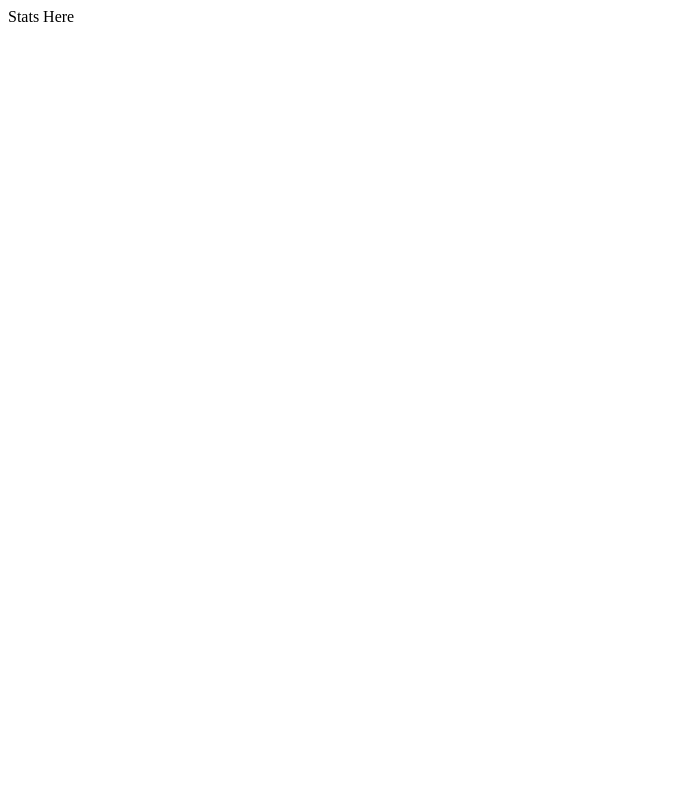
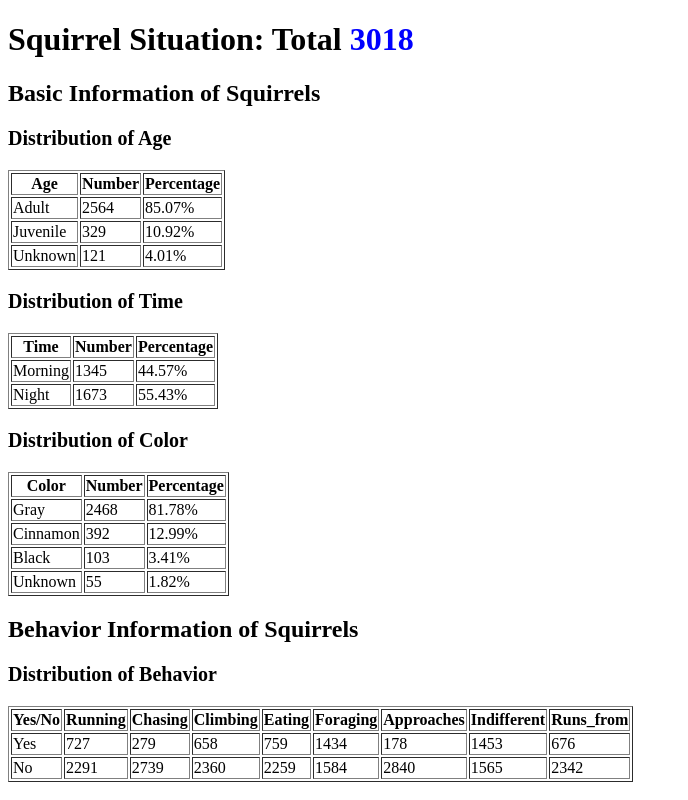
Before and after one commit to Siyuan-Han/SquirrelTracker-, a Django app: page /squtracker/sightings/stats/ in a window 1280 px wide. Before the commit the part shown is almost empty. Shown: the whole page, without its empty margins (0-688 px from the left). Run offline with Django 3.2, Linux system fonts and the light colour scheme; data comes from the database, SQL or seed files in the repository; both versions use the stored data as it was after the commit.

Commit message:
Stat for squirrel

```diff
--- a/squtracker/management/commands/export_squirrel_data.py
+++ b/squtracker/management/commands/export_squirrel_data.py
@@ -2,7 +2,7 @@ from django.core.management.base import BaseCommand
 
 import csv
 
-from tracker_app.models import Squirrel
+from squtracker.models import Squirrel
 class Command(BaseCommand):
         def add_arguments(self, parser):
             parser.add_argument('csv_file')
--- a/squtracker/templates/squtracker/stats.html
+++ b/squtracker/templates/squtracker/stats.html
@@ -1,3 +1,116 @@
+<!DOCTYPE html>
 <html>
-Stats Here
+	<head>
+		<title>Stas For Squirrel Situation</title>
+	</head>
+	<body>
+		<h1>Squirrel Situation: Total<span style="color:blue"> {{context.Total}}</span></h1>
+		<h2>Basic Information of Squirrels</h2>
+		<p style="font-size:20px"><b>Distribution of Age</b> </p>
+		<table border="1">
+			<tr>
+				<th>Age</th>
+				<th>Number</th>
+				<th>Percentage</th>
+			</tr>
+			<tr>
+				<td>Adult</td>
+				<td>{{context.Adult_Number}}</td>
+				<td>{{context.Adult_Percent}}</td>
+			</tr>
+			<tr>
+                                <td>Juvenile</td>
+                                <td>{{context.Juvenile_Number}}</td>
+                                <td>{{context.Juvenile_Percent}}</td>
+                        </tr>
+			<tr>
+                                <td>Unknown</td>
+                                <td>{{context.Number_Unknown}}</td>
+                                <td>{{context.Unknown_Percent}}</td>
+                        </tr>
+		</table>
+		<p style="font-size:20px"><b>Distribution of Time</b> </p>
+                <table border="1">
+                        <tr>
+				<th>Time</th>
+                                <th>Number</th>
+                                <th>Percentage</th>
+                        </tr>
+                        <tr>
+                                <td>Morning</td>
+                                <td>{{context.Morning}}</td>
+                                <td>{{context.Morning_Percent}}</td>
+                        </tr>
+                        <tr>
+                                <td>Night</td>
+                                <td>{{context.Night}}</td>
+                                <td>{{context.Night_Percent}}</td>
+                        </tr>
+                </table>
+		<p style="font-size:20px"><b>Distribution of Color</b> </p>
+                <table border="1">
+                        <tr>
+                                <th>Color</th>
+                                <th>Number</th>
+                                <th>Percentage</th>
+                        </tr>
+                        <tr>
+                                <td>Gray</td>
+                                <td>{{context.Gray_Number}}</td>
+                                <td>{{context.Gray_Percent}}</td>
+                        </tr>
+                        <tr>
+                                <td>Cinnamon</td>
+                                <td>{{context.Cinnamon_Number}}</td>
+                                <td>{{context.Cinnamon_Percent}}</td>
+                        </tr>
+			<tr>
+                                <td>Black</td>
+                                <td>{{context.Black_Number}}</td>
+                                <td>{{context.Black_Percent}}</td>
+                        </tr>
+                        <tr>
+                                <td>Unknown</td>
+				<td>{{context.Number_Unknown2}}</td>
+                                <td>{{context.Unknown2_Percent}}</td>
+                        </tr>
+                </table>
+		<h2>Behavior Information of Squirrels</h2>
+                <p style="font-size:20px"><b>Distribution of Behavior</b> </p>
+                <table border="1">
+                        <tr>
+				<th>Yes/No</th>
+                                <th>Running</th>
+                                <th>Chasing</th>
+				<th>Climbing</th>
+                                <th>Eating</th>
+				<th>Foraging</th>
+                                <th>Approaches</th>
+                                <th>Indifferent</th>
+                                <th>Runs_from</th>
+                        </tr>
+                        <tr>
+                                <td>Yes</td>
+                                <td>{{context.Running_Number}}</td>
+                                <td>{{context.Chasing_Number}}</td>
+				<td>{{context.Climbing_Number}}</td>
+				<td>{{context.Eating_Number}}</td>
+				<td>{{context.Foraging_Number}}</td>
+				<td>{{context.Approaches_Number}}</td>
+				<td>{{context.Indifferent_Number}}</td>
+				<td>{{context.Runs_from_Number}}</td>
+                        </tr>
+                        <tr>
+                                <td>No</td>
+                                <td>{{context.Running_not_Number}}</td>
+                                <td>{{context.Chasing_not_Number}}</td>
+                                <td>{{context.Climbing_not_Number}}</td>
+                                <td>{{context.Eating_not_Number}}</td>
+                                <td>{{context.Foraging_not_Number}}</td>
+                                <td>{{context.Approaches_not_Number}}</td>
+                                <td>{{context.Indifferent_not_Number}}</td>
+                                <td>{{context.Runs_from_not_Number}}</td>
+                        </tr>
+                </table>
+	</body>
 </html>
--- a/squtracker/views.py
+++ b/squtracker/views.py
@@ -19,7 +19,91 @@ def get_sightings(request):
     return render(request, 'squtracker/sighsighs.html', context)
 
 def get_stats(request):
-    return render(request, 'squtracker/stats.html')
+    squirrels = Squirrel.objects.all()
+    total = Squirrel.objects.all().count()
+    number_AM = squirrels.filter(Shift = 'AM').count()
+    number_PM = squirrels.filter(Shift = 'PM').count()
+    percent_AM = number_AM/squirrels.count()
+    percent_AM = "{:.2%}".format(percent_AM)
+    percent_PM = number_PM/squirrels.count()
+    percent_PM = "{:.2%}".format(percent_PM)
+    number_Adult = squirrels.filter(Age = 'Adult').count()
+    number_Juvenile = squirrels.filter(Age = 'Juvenile').count()
+    number_Unknown = squirrels.filter(Age = '').count()
+    total_n = number_Adult + number_Juvenile + number_Unknown
+    percent_Adult = number_Adult/total_n
+    percent_Adult = "{:.2%}".format(percent_Adult)
+    percent_Juvenile = number_Juvenile/total_n
+    percent_Juvenile = "{:.2%}".format(percent_Juvenile)
+    percent_Unknown = number_Unknown/total_n
+    percent_Unknown = "{:.2%}".format(percent_Unknown)
+    number_Gray = squirrels.filter(Primary_Fur_Color = 'Gray').count()
+    number_Cinnamon = squirrels.filter(Primary_Fur_Color = 'Cinnamon').count()
+    number_Black = squirrels.filter(Primary_Fur_Color = 'Black').count()
+    number_Unknown2 = squirrels.filter(Primary_Fur_Color = '').count()
+    total_m = number_Gray + number_Cinnamon + number_Black + number_Unknown2
+    percent_Gray = number_Gray/total_m
+    percent_Gray = "{:.2%}".format(percent_Gray)
+    percent_Cinnamon = number_Cinnamon/total_m
+    percent_Cinnamon = "{:.2%}".format(percent_Cinnamon)
+    percent_Black = number_Black/total_m
+    percent_Black = "{:.2%}".format(percent_Black)
+    percent_Unknown2 = number_Unknown2/total_m
+    percent_Unknown2 = "{:.2%}".format(percent_Unknown2)
+    number_Running = squirrels.filter(Running = True).count()
+    number_not_Running = squirrels.filter(Running = False).count()
+    number_Chasing = squirrels.filter(Chasing = True).count()
+    number_not_Chasing = squirrels.filter(Chasing = False).count()
+    number_Climbing = squirrels.filter(Climbing = True).count()
+    number_not_Climbing = squirrels.filter(Climbing = False).count()
+    number_Eating = squirrels.filter(Eating = True).count()
+    number_not_Eating = squirrels.filter(Eating = False).count()
+    number_Foraging = squirrels.filter(Foraging = True).count()
+    number_not_Foraging = squirrels.filter(Foraging = False).count()
+    number_Approaches = squirrels.filter(Approaches = True).count()
+    number_not_Approaches = squirrels.filter(Approaches = False).count()
+    number_Indifferent = squirrels.filter(Indifferent = True).count()
+    number_not_Indifferent = squirrels.filter(Indifferent = False).count()
+    number_Runs_from = squirrels.filter(Runs_from = True).count()
+    number_not_Runs_from = squirrels.filter(Runs_from = False).count()
+    context = {
+            'Total':total,
+            'Morning':number_AM,
+            'Night':number_PM,
+            'Morning_Percent':percent_AM,
+            'Night_Percent':percent_PM,
+            'Adult_Number':number_Adult,
+            'Juvenile_Number':number_Juvenile,
+            'Number_Unknown':number_Unknown,
+            'Adult_Percent':percent_Adult,
+            'Juvenile_Percent':percent_Juvenile,
+            'Unknown_Percent':percent_Unknown,
+            'Gray_Number':number_Gray,
+            'Cinnamon_Number':number_Cinnamon,
+            'Black_Number':number_Black,
+            'Number_Unknown2':number_Unknown2,
+            'Gray_Percent':percent_Gray,
+            'Cinnamon_Percent':percent_Cinnamon,
+            'Black_Percent':percent_Black,
+            'Unknown2_Percent':percent_Unknown2,
+            'Running_Number':number_Running,
+            'Chasing_Number':number_Chasing,
+            'Climbing_Number':number_Climbing,
+            'Eating_Number':number_Eating,
+            'Foraging_Number':number_Foraging,
+            'Approaches_Number':number_Approaches,
+            'Indifferent_Number':number_Indifferent,
+            'Runs_from_Number':number_Runs_from,
+            'Running_not_Number':number_not_Running,
+            'Chasing_not_Number':number_not_Chasing,
+            'Climbing_not_Number':number_not_Climbing,
+            'Eating_not_Number':number_not_Eating,
+            'Foraging_not_Number':number_not_Foraging,
+            'Approaches_not_Number':number_not_Approaches,
+            'Indifferent_not_Number':number_not_Indifferent,
+            'Runs_from_not_Number':number_not_Runs_from
+            }
+    return render(request, 'squtracker/stats.html',{'context':context})
 
 def mainpage(request):
     return render(request, 'squtracker/mainpage1.html')
```
Also changed, not shown: db.sqlite3.
